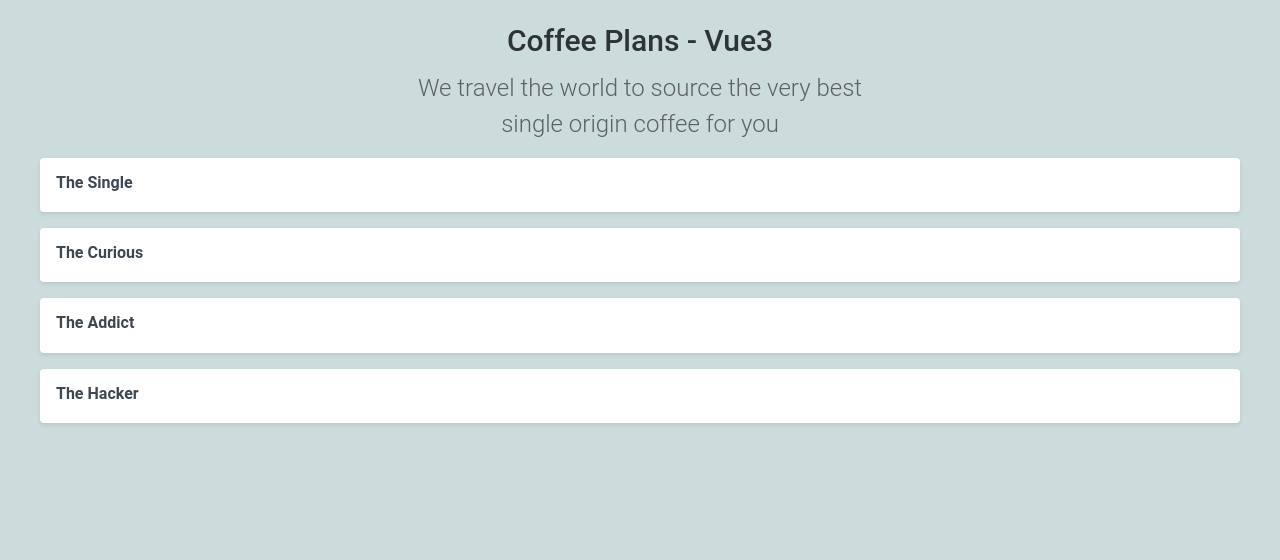
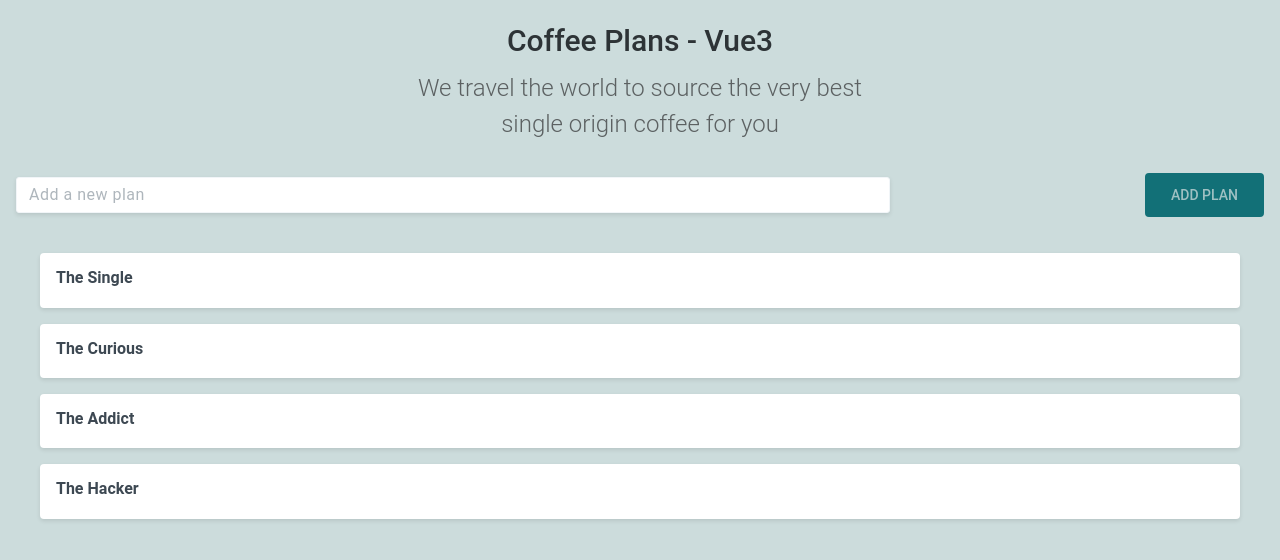
Before and after one commit to railsstudent/intro-vue3-components, a Vue app: page / in a window 1280 px wide. Shown: the top 560 px of the page. Built offline with nearby package versions, Linux system fonts and the light colour scheme; the HTML template or start-up script is replaced by a standard one.

Commit message:
feat: add plan

```diff
--- a/src/components/PlanPicker.vue
+++ b/src/components/PlanPicker.vue
@@ -7,9 +7,25 @@ const selectedPlan = ref('')
 function handleSelectPlan(name: string) {
   selectedPlan.value = name
 }
+
+const newPlan = ref('');
+function addPlan() {
+  if (!newPlan.value) {
+    return;
+  }
+
+  plans.value.push(newPlan.value);
+  newPlan.value = '';
+}
 </script>
 
 <template>
+  <form class="add-plan-form" @submit.prevent="addPlan">
+    <input v-model.trim="newPlan" type="text" placeholder="Add a new plan" />
+    <button class="btn btn-primary" type="submit" :disabled="newPlan.length < 5">
+      Add Plan
+    </button>
+  </form>
   <div class="plans">
     {{ selectedPlan }}
     <CoffeePlan
@@ -21,3 +37,29 @@ function handleSelectPlan(name: string) {
     />
   </div>
 </template>
+
+<style scoped>
+input {
+  padding: 0.5rem 0.75rem;
+}
+
+.add-plan-form {
+  display: flex;
+  align-items: center;
+  justify-content: space-between;
+  padding: 1rem;
+}
+
+.add-plan-form input {
+  width: 70%;
+  border-radius: 3px;
+  box-shadow: 0 2px 4px 0 rgba(0, 0, 0, 0.1);
+  border: 1px solid #f1f5f8;
+  color: #606f7b;
+  padding: 0.5rem 0.75rem;
+  box-sizing: border-box;
+  font-size: 1rem;
+  letter-spacing: 0.5px;
+  margin: 0.5rem 0;
+}
+</style>
```
